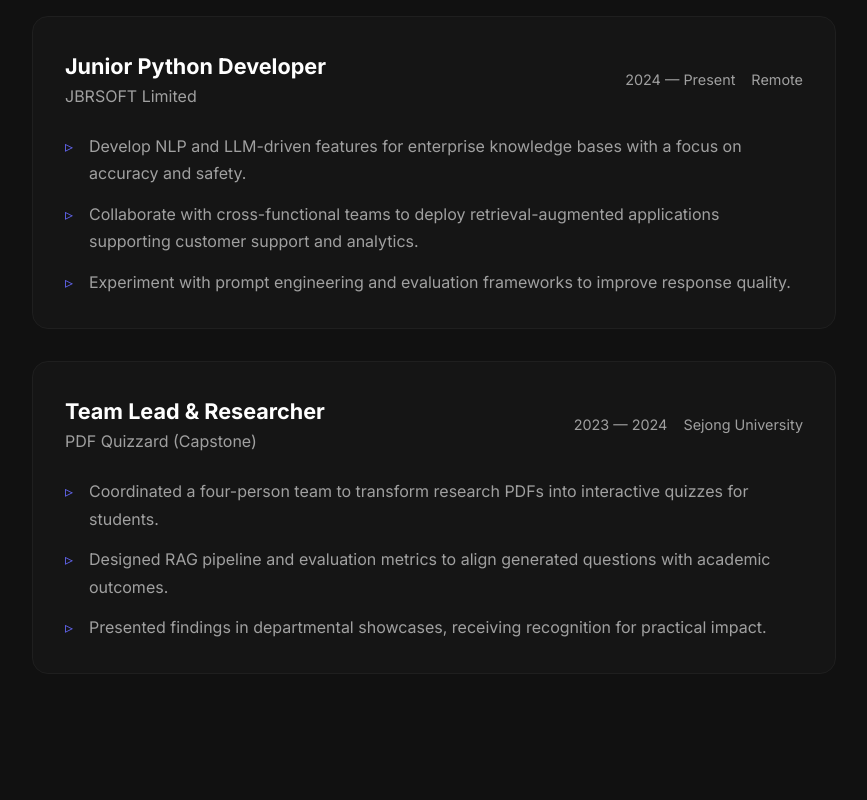
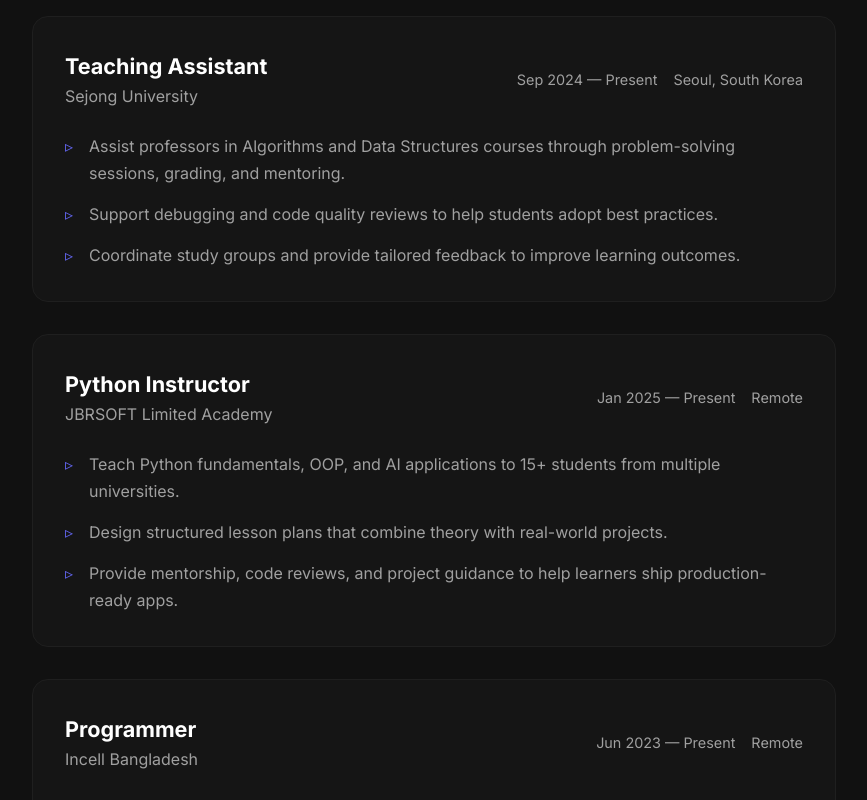
Before and after one commit to saberabanu0001/portfolio-me, a React (Vite) app: page / in a window 1280 px wide. Shown: the part 5120-5920 px from the top of the page, without its empty margins (206-1073 px from the left). Built offline with nearby package versions, Linux system fonts and the light colour scheme.

Commit message:
education

```diff
--- a/src/components/Education.tsx
+++ b/src/components/Education.tsx
@@ -39,8 +39,15 @@ const Education = () => {
             {education.map((item) => (
               <article key={item.institution} className="education-card">
                 <header>
-                  <h3>{item.institution}</h3>
-                  <p>{item.degree}</p>
+                  {item.logo && (
+                    <div className="education-logo">
+                      <img src={item.logo} alt={`${item.institution} logo`} />
+                    </div>
+                  )}
+                  <div>
+                    <h3>{item.institution}</h3>
+                    <p>{item.degree}</p>
+                  </div>
                 </header>
                 <div className="education-meta">
                   <span>{item.period}</span>
--- a/src/content.ts
+++ b/src/content.ts
@@ -134,25 +134,36 @@ export const skills = {
 
 export const experiences = [
   {
-    role: 'Junior Python Developer',
-    organization: 'JBRSOFT Limited',
-    period: '2024 — Present',
-    location: 'Remote',
+    role: 'Teaching Assistant',
+    organization: 'Sejong University',
+    period: 'Sep 2024 — Present',
+    location: 'Seoul, South Korea',
     bullets: [
-      'Develop NLP and LLM-driven features for enterprise knowledge bases with a focus on accuracy and safety.',
-      'Collaborate with cross-functional teams to deploy retrieval-augmented applications supporting customer support and analytics.',
-      'Experiment with prompt engineering and evaluation frameworks to improve response quality.',
+      'Assist professors in Algorithms and Data Structures courses through problem-solving sessions, grading, and mentoring.',
+      'Support debugging and code quality reviews to help students adopt best practices.',
+      'Coordinate study groups and provide tailored feedback to improve learning outcomes.',
     ],
   },
   {
-    role: 'Team Lead & Researcher',
-    organization: 'PDF Quizzard (Capstone)',
-    period: '2023 — 2024',
-    location: 'Sejong University',
+    role: 'Python Instructor',
+    organization: 'JBRSOFT Limited Academy',
+    period: 'Jan 2025 — Present',
+    location: 'Remote',
     bullets: [
-      'Coordinated a four-person team to transform research PDFs into interactive quizzes for students.',
-      'Designed RAG pipeline and evaluation metrics to align generated questions with academic outcomes.',
-      'Presented findings in departmental showcases, receiving recognition for practical impact.',
+      'Teach Python fundamentals, OOP, and AI applications to 15+ students from multiple universities.',
+      'Design structured lesson plans that combine theory with real-world projects.',
+      'Provide mentorship, code reviews, and project guidance to help learners ship production-ready apps.',
+    ],
+  },
+  {
+    role: 'Programmer',
+    organization: 'Incell Bangladesh',
+    period: 'Jun 2023 — Present',
+    location: 'Remote',
+    bullets: [
+      'Manage full-stack development across product ordering, payment handling, and live chatbot support.',
+      'Maintain PHP/MySQL infrastructure and coordinate releases with the development team.',
+      'Collaborate with stakeholders to gather requirements and deliver features on schedule.',
     ],
   },
 ]
@@ -164,6 +175,7 @@ export const education = [
     period: '2021 — Present',
     location: 'Seoul, South Korea',
     details: ['International Student', 'Research focus: NLP & AI systems', 'Capstone: Robotics & Hardware learning journal'],
+    logo: '/image.png',
   },
 ]
 
--- a/src/styles/Education.css
+++ b/src/styles/Education.css
@@ -37,6 +37,30 @@
 .education-card header p {
   color: var(--text-secondary);
   margin-top: 0.25rem;
+}
+
+.education-card header {
+  display: flex;
+  align-items: center;
+  gap: 1rem;
+}
+
+.education-logo {
+  width: 48px;
+  height: 48px;
+  border-radius: 50%;
+  background: rgba(99, 102, 241, 0.15);
+  padding: 6px;
+  display: flex;
+  align-items: center;
+  justify-content: center;
+}
+
+.education-logo img {
+  width: 100%;
+  height: 100%;
+  object-fit: contain;
+  filter: saturate(0.6);
 }
 
 .education-meta {
```
